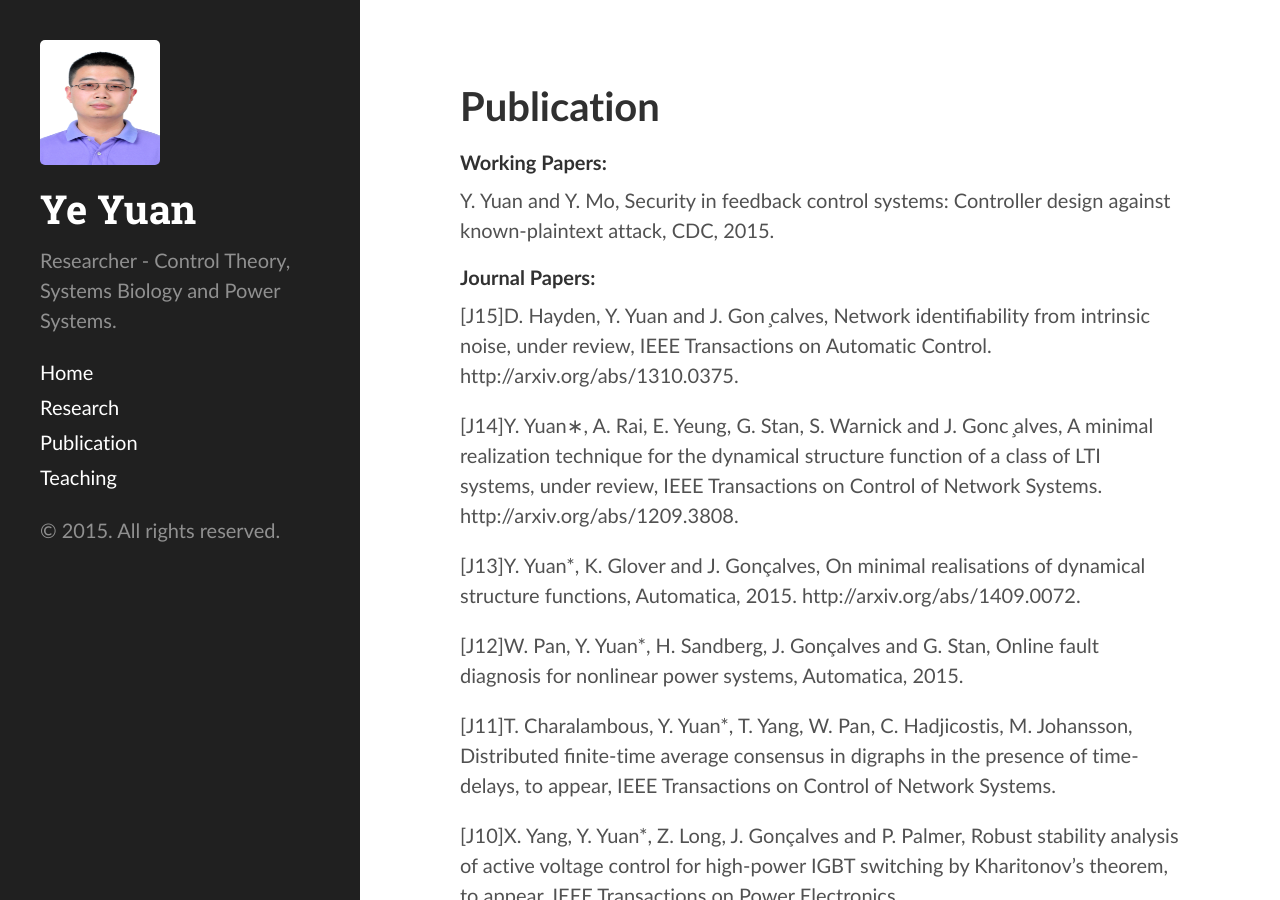
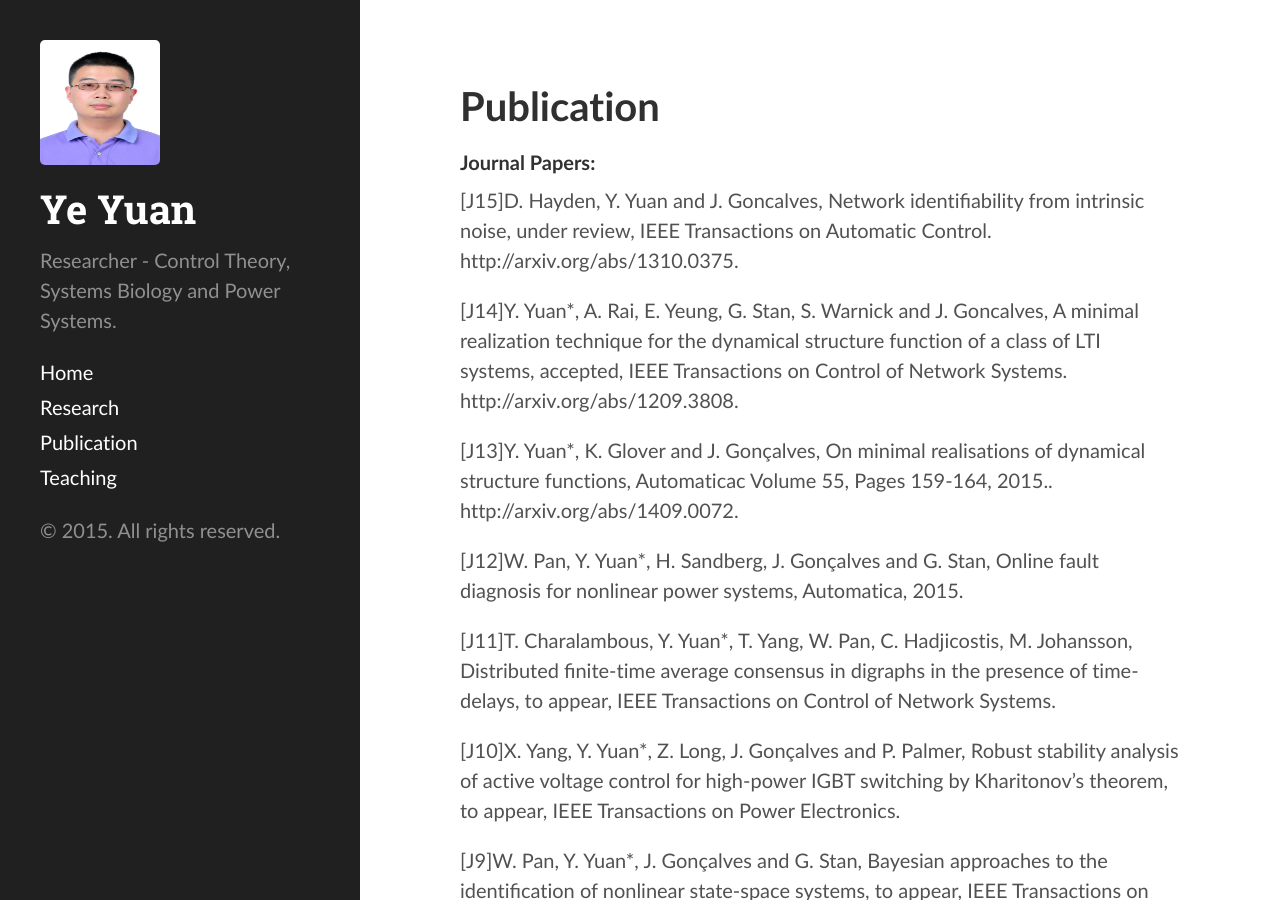
Before and after one commit to yy311/yy311.github.io, a Jekyll site: the page built from publication.md, in a window 1280 px wide and 900 px high. Built offline with Jekyll 4.4.1, drawn with Linux system fonts in a browser that asks for light colours.

Commit message:
Update publication.md

```diff
--- a/publication.md
+++ b/publication.md
@@ -3,8 +3,8 @@ layout: page
 title: Publication
 ---
 
-####Working Papers:
-Y. Yuan and Y. Mo, Security in feedback control systems: Controller design against known-plaintext attack, CDC, 2015.
+<!--####Working Papers:-->
+<!--Y. Yuan and Y. Mo, Security in feedback control systems: Controller design against known-plaintext attack, CDC, 2015. -->
 
 <!--Y. Yuan and S. H. Low, TBA, 2015. -->
 
@@ -12,11 +12,11 @@ Y. Yuan and Y. Mo, Security in feedback control systems: Controller design again
 ####Journal Papers:
 
 
-[J15]D. Hayden, Y. Yuan and J. Gon ̧calves, Network identifiability from intrinsic noise, under review, IEEE Transactions on Automatic Control. http://arxiv.org/abs/1310.0375.
+[J15]D. Hayden, Y. Yuan and J. Goncalves, Network identifiability from intrinsic noise, under review, IEEE Transactions on Automatic Control. http://arxiv.org/abs/1310.0375.
 
-[J14]Y. Yuan∗, A. Rai, E. Yeung, G. Stan, S. Warnick and J. Gonc ̧alves, A minimal realization technique for the dynamical structure function of a class of LTI systems, under review, IEEE Transactions on Control of Network Systems. http://arxiv.org/abs/1209.3808.
+[J14]Y. Yuan*, A. Rai, E. Yeung, G. Stan, S. Warnick and J. Goncalves, A minimal realization technique for the dynamical structure function of a class of LTI systems, accepted, IEEE Transactions on Control of Network Systems. http://arxiv.org/abs/1209.3808.
 
-[J13]Y. Yuan*, K. Glover and J. Gonçalves, On minimal realisations of dynamical structure functions, Automatica, 2015. http://arxiv.org/abs/1409.0072.
+[J13]Y. Yuan*, K. Glover and J. Gonçalves, On minimal realisations of dynamical structure functions, Automaticac Volume 55, Pages 159-164, 2015.. http://arxiv.org/abs/1409.0072.
 
 [J12]W. Pan, Y. Yuan*, H. Sandberg, J. Gonçalves and G. Stan, Online fault diagnosis for nonlinear power systems, Automatica, 2015.
 
```
